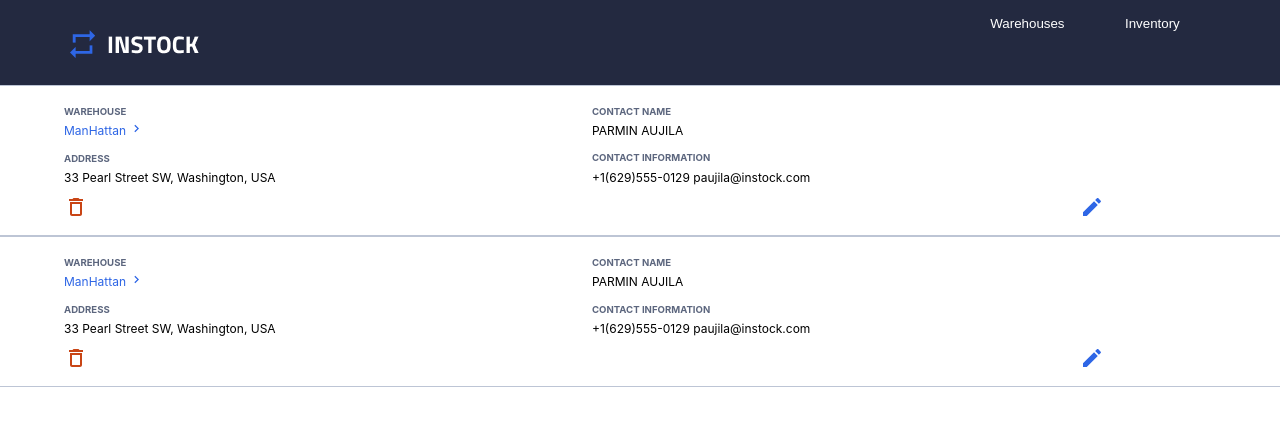
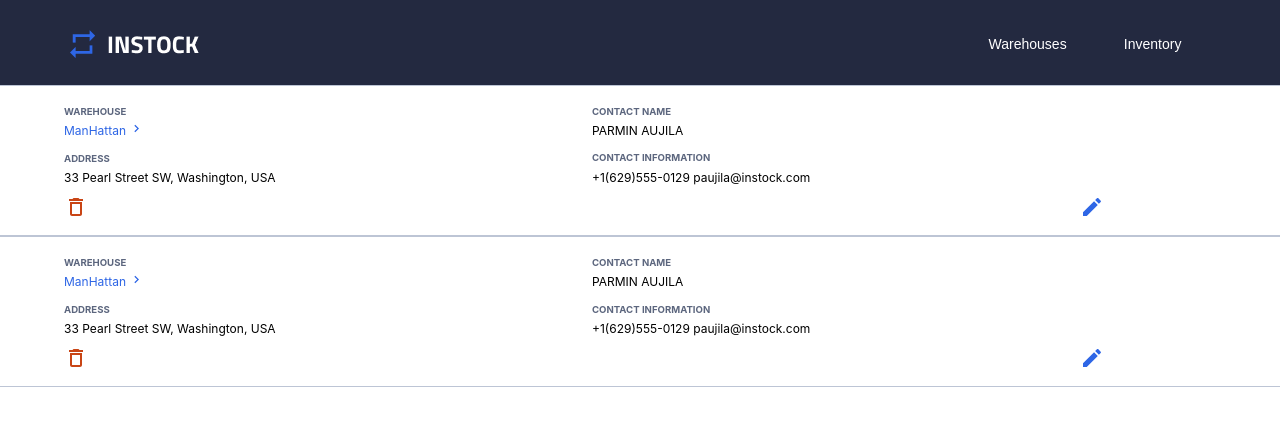
Before and after one commit to AlirezaEntessari/instock, a React (Create React App) app: page / in a window 1280 px wide. Shown: the top 426 px of the page. Built offline with nearby package versions, Linux system fonts and the light colour scheme; no server answers.

Commit message:
complete styling

```diff
--- a/src/components/Header/Header.scss
+++ b/src/components/Header/Header.scss
@@ -30,11 +30,11 @@ a {
     display: flex;
     justify-content: space-evenly;
     margin-bottom: 1.25rem;
-    margin-top: 1.25rem;
+    margin-top: 1.5625rem;
     font-size: 13px;
     @include tablet {
         width: 15.625rem;
-        margin-top: .9375rem;
+        margin-top: 2.1875rem;
         justify-content: space-around;
     }
     @include desktop {
@@ -45,6 +45,9 @@ a {
     color: $instock-primary-3;
     background-color: $instock-background-nav;
     border: none;
+    @include tablet {
+        font-size: .875rem;
+    }
 }
 .navbar__page-1:hover {
     text-decoration: underline;
@@ -55,12 +58,20 @@ a {
 .navbar__page-1:focus {
     border-radius: 1.25rem;
     background-color: $instock-primary;
-    width: 6.25rem;
+    width: 10.25rem;
     height: 1.875rem;
+    font-weight: 600;
+    @include tablet {
+        width: 7.1875rem;
+    }
 }
 .navbar__page-2:focus {
     border-radius: 1.25rem;
     background-color: $instock-primary;
-    width: 6.25rem;
+    width: 10.25rem;
     height: 1.875rem;
+    font-weight: 600;
+    @include tablet {
+        width: 7.1875rem;
+    }
 }
```
